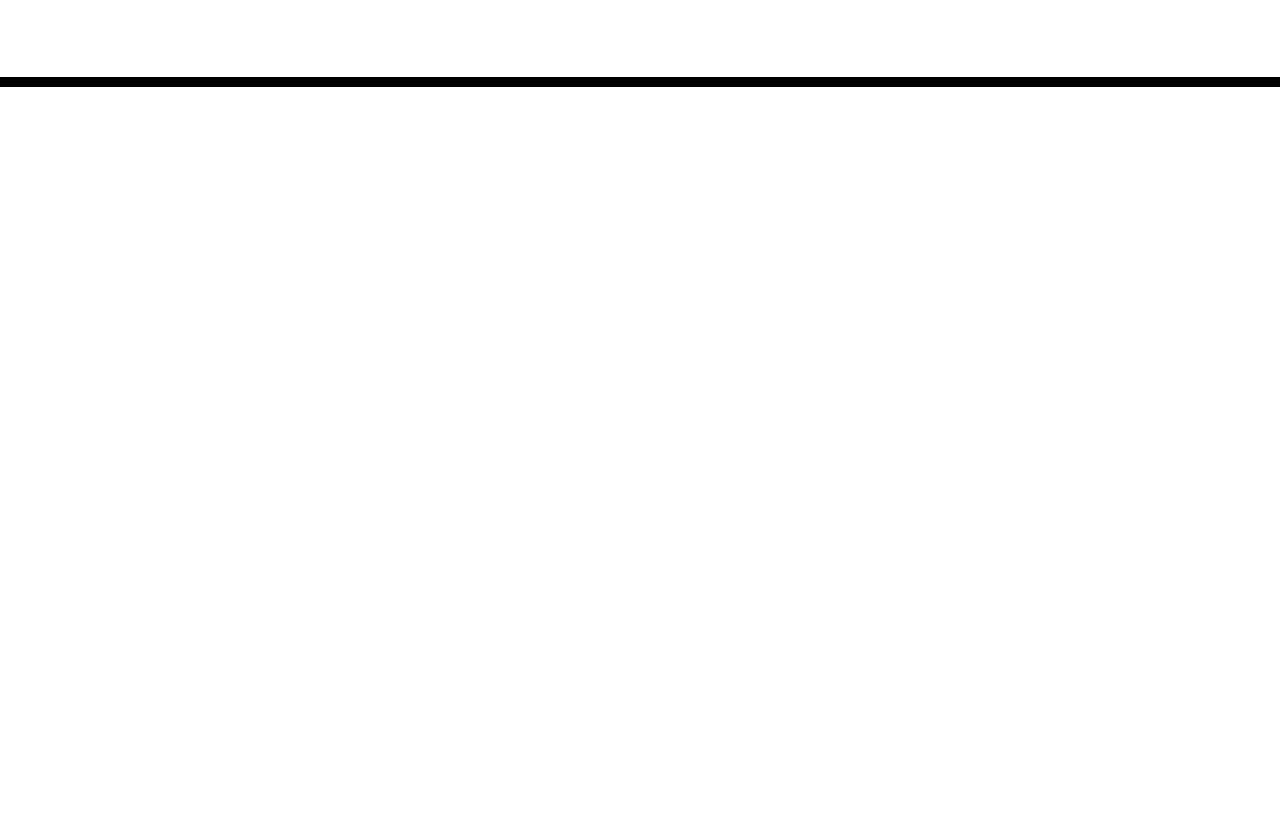
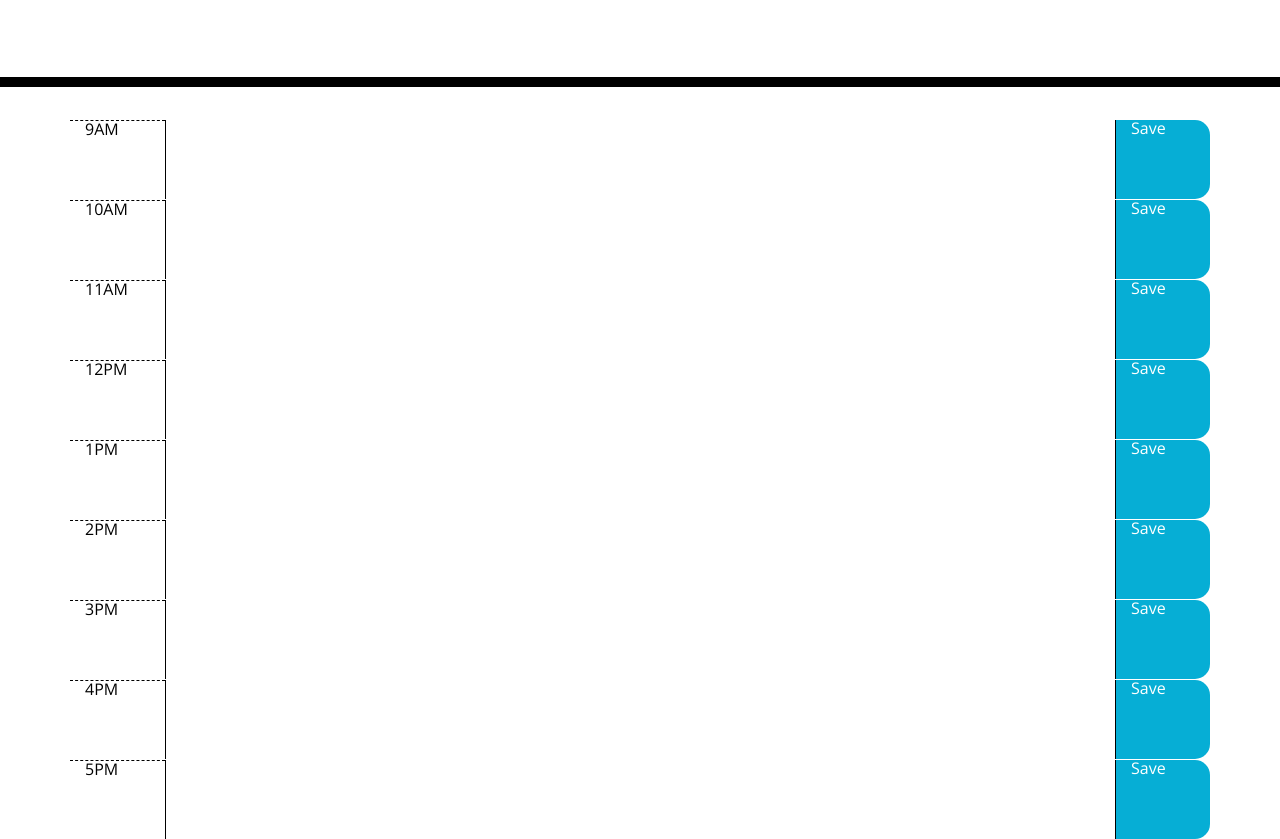
Before and after one commit to levgir/Day-Planner, a plain HTML site: page index.html in a window 1280 px wide. Shown: the part 181-1020 px from the top of the page. Before the commit the page ends 800 px from the top, so only its background shows below. Drawn offline with nearby package versions, Linux system fonts and the light colour scheme.

Commit message:
got the page formatted enough to work with

```diff
--- a/index.html
+++ b/index.html
@@ -1,23 +1,14 @@
 <!DOCTYPE html>
 <html lang="en">
+
 <head>
   <meta charset="UTF-8" />
   <meta name="viewport" content="width=device-width, initial-scale=1.0" />
   <meta http-equiv="X-UA-Compatible" content="ie=edge" />
-    <link
-      rel="stylesheet"
-      href="https://stackpath.bootstrapcdn.com/bootstrap/4.3.1/css/bootstrap.min.css"
-    />
-    <link
-      rel="stylesheet"
-      href="https://use.fontawesome.com/releases/v5.8.1/css/all.css"
-      integrity="sha384-50oBUHEmvpQ+1lW4y57PTFmhCaXp0ML5d60M1M7uH2+nqUivzIebhndOJK28anvf"
-      crossorigin="anonymous"
-    />
-    <link
-      href="https://fonts.googleapis.com/css?family=Open+Sans&display=swap"
-      rel="stylesheet"
-    />
+  <link rel="stylesheet" href="https://stackpath.bootstrapcdn.com/bootstrap/4.3.1/css/bootstrap.min.css" />
+  <link rel="stylesheet" href="https://use.fontawesome.com/releases/v5.8.1/css/all.css"
+    integrity="sha384-50oBUHEmvpQ+1lW4y57PTFmhCaXp0ML5d60M1M7uH2+nqUivzIebhndOJK28anvf" crossorigin="anonymous" />
+  <link href="https://fonts.googleapis.com/css?family=Open+Sans&display=swap" rel="stylesheet" />
   <link rel="stylesheet" href="style.css" />
   <title>Work Day Scheduler</title>
 </head>
@@ -29,10 +20,55 @@
     <p id="currentDay" class="lead"></p>
   </header>
   <div class="container">
-      <!-- Timeblocks go here -->
+    <div class="row">
+      <div class="col-1 hour">9AM</div>
+        <textarea class="col-10 time-block" rows="3"></textarea>
+      <div class="col-1 saveBtn">Save</div>
+    </div>
+    <div class="row">
+      <div class="col-1 hour">10AM</div>
+      <textarea class="col-10 time-block" rows="3"></textarea>
+      <div class="col-1 saveBtn">Save</div>
+    </div>
+    <div class="row">
+      <div class="col-1 hour">11AM</div>
+      <textarea class="col-10 time-block" rows="3"></textarea>
+      <div class="col-1 saveBtn">Save</div>
+    </div>
+    <div class="row">
+      <div class="col-1 hour">12PM</div>
+      <textarea class="col-10 time-block" rows="3"></textarea>
+      <div class="col-1 saveBtn">Save</div>
+    </div>
+    <div class="row">
+      <div class="col-1 hour">1PM</div>
+      <textarea class="col-10 time-block" rows="3"></textarea>
+      <div class="col-1 saveBtn">Save</div>
+    </div>
+    <div class="row">
+      <div class="col-1 hour">2PM</div>
+      <textarea class="col-10 time-block" rows="3"></textarea>
+      <div class="col-1 saveBtn">Save</div>
+    </div>
+    <div class="row">
+      <div class="col-1 hour">3PM</div>
+      <textarea class="col-10 time-block" rows="3"></textarea>
+      <div class="col-1 saveBtn">Save</div>
+    </div>
+    <div class="row">
+      <div class="col-1 hour">4PM</div>
+      <textarea class="col-10 time-block" rows="3"></textarea>
+      <div class="col-1 saveBtn">Save</div>
+    </div>
+    <div class="row">
+      <div class="col-1 hour">5PM</div>
+      <textarea class="col-10 time-block" rows="3"></textarea>
+      <div class="col-1 saveBtn">Save</div>
+    </div>
   </div>
 
   <script src="https://code.jquery.com/jquery-3.4.1.min.js"></script>
   <script src="https://cdnjs.cloudflare.com/ajax/libs/moment.js/2.24.0/moment.min.js"></script>
 </body>
+
 </html>
--- a/style.css
+++ b/style.css
@@ -10,7 +10,6 @@
   resize: none;
   color: #000000;
   border-left: 1px solid black;
-  padding: 10px;
 }
 
 .jumbotron {
@@ -27,7 +26,7 @@
 
 .time-block{
   text-align: center;
-  border-radius: 15px;
+
 }
 
 .row {
```
Lines whose indentation alone changed are shown as unchanged.
